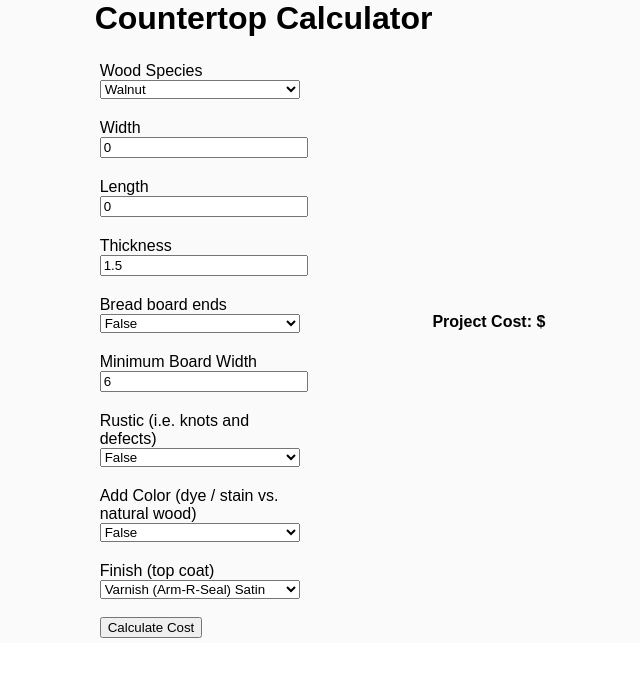
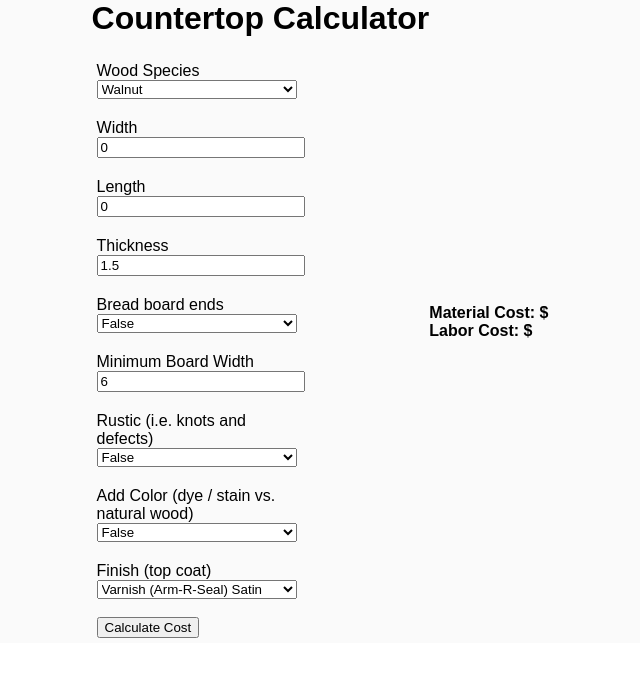
Before and after one commit to gborkowski/countertopCalculator, a React (Create React App) app in the folder countertop-calculator/: page / in a window 1280 px wide. Shown: the top 676 px of the page, without its empty margins (320-960 px from the left). Built offline with nearby package versions, Linux system fonts and the light colour scheme.

Commit message:
breaking out labor

```diff
--- a/countertop-calculator/src/App.js
+++ b/countertop-calculator/src/App.js
@@ -21,7 +21,10 @@ function App() {
         <CalcForm onChangeValue={handleChangeValue}/>
       </div>
       <div className="app_results">
-      <b>Project Cost: $</b>{costResult.costFixed}
+      <b>Material Cost: $</b>{costResult.costFixed}
+      <br />
+      <b>Labor Cost: $</b>{costResult.laborFixed}
+
       </div>
     </div>
   );
```
